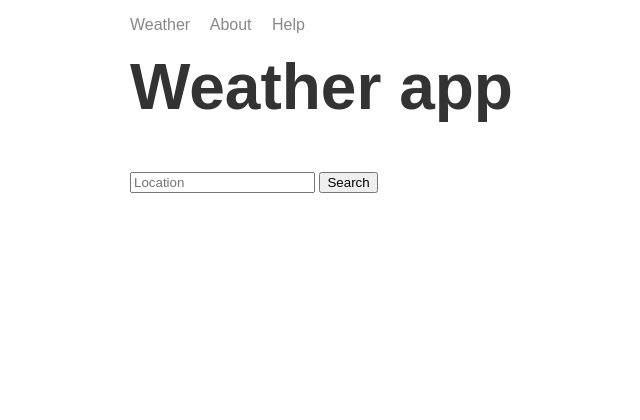
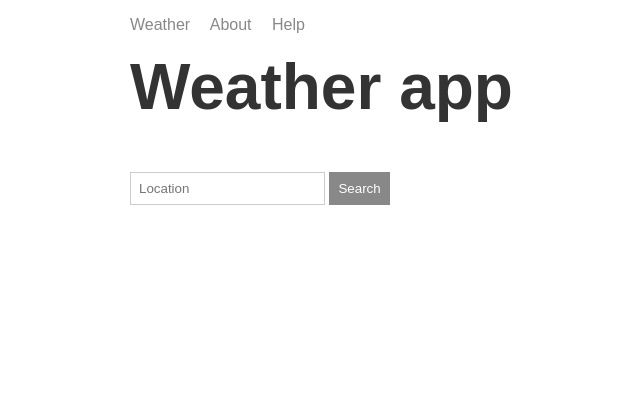
Before and after one commit to TheBigR/web-server, a Node server app: page / in a window 1280 px wide. Shown: the top 420 px of the page, without its empty margins (185-825 px from the left). Run offline with Node 20, Linux system fonts and the light colour scheme; some libraries are stand-ins or nearby versions.

Commit message:
css updated

```diff
--- a/public/css/styles.css
+++ b/public/css/styles.css
@@ -39,3 +39,16 @@ header a {
 .portrait {
   width: 250px;
 }
+
+input {
+  border: 1px solid #cccccc;
+  padding: 8px;
+}
+
+button {
+  cursor: pointer;
+  border: 1px solid #888888;
+  background: #888888;
+  color: white;
+  padding: 8px;
+}
--- a/templates/views/index.hbs
+++ b/templates/views/index.hbs
@@ -13,6 +13,9 @@
         <input placeholder="Location">
         <button>Search</button>
       </form>
+
+      <p id="message-1"></p>
+      <p id="message-2"></p>
     </div>
 
     {{>footer}}
```
Also changed, not shown: public/js/app.js.
